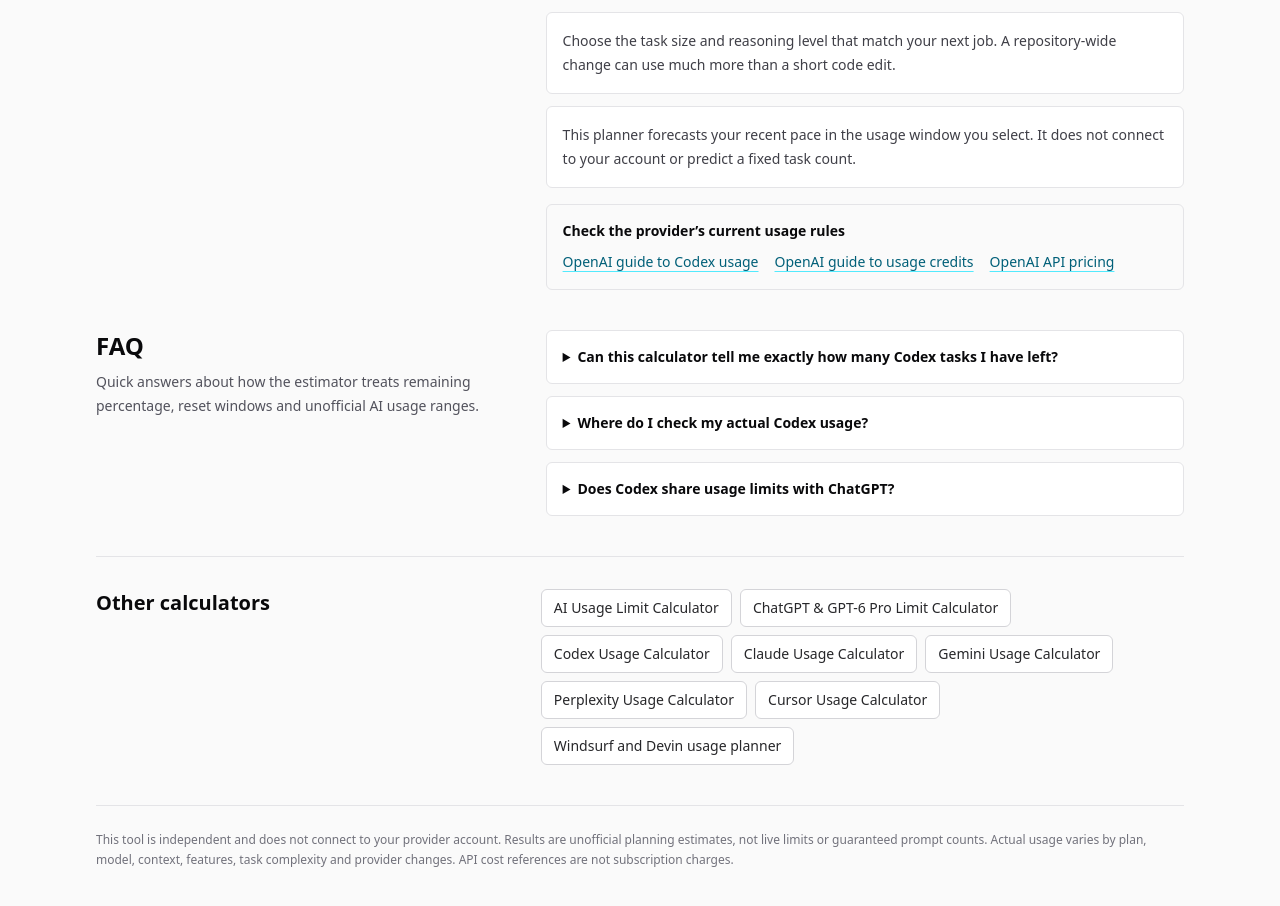
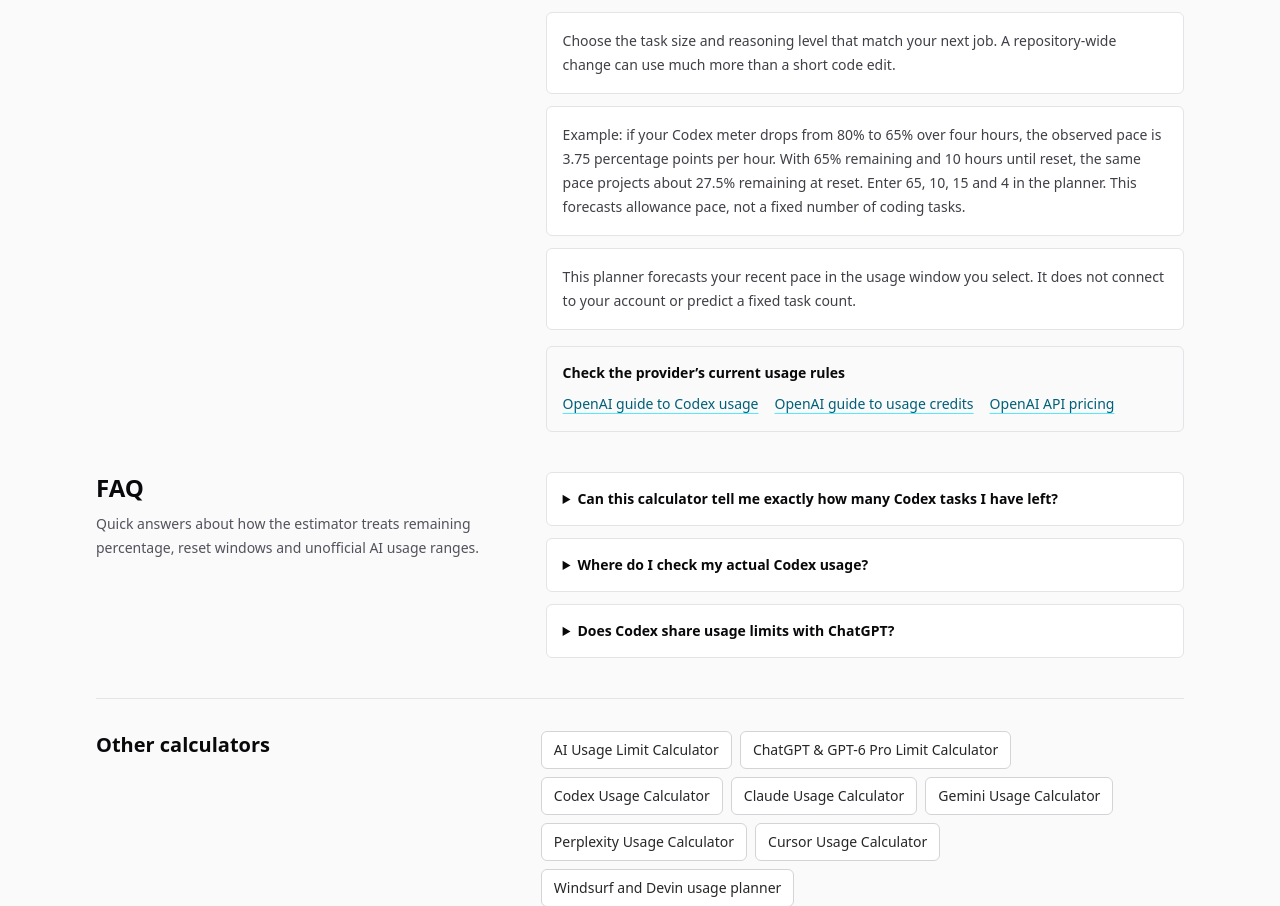
Before and after one commit to fladare124/ai-percent-to-prompts-calculator, a Next.js app: page /codex-usage-calculator in a window 1280 px wide. Shown: the part 1134-2040 px from the top of the page. Built offline with nearby package versions, Linux system fonts and the light colour scheme.

Commit message:
Add Codex usage pace example

```diff
--- a/src/app/codex-usage-calculator/page.tsx
+++ b/src/app/codex-usage-calculator/page.tsx
@@ -32,6 +32,7 @@ export default function CodexUsageCalculatorPage() {
           "Open Settings or your usage dashboard to check which allowance is active, its balance and any reset time. In an active Codex CLI session, run /status.",
           "On plans that use shared allowances or credits, Codex can share usage with ChatGPT Work, ChatGPT for Excel and Workspace Agents when those features are available. Regular ChatGPT messages use separate limits.",
           "Choose the task size and reasoning level that match your next job. A repository-wide change can use much more than a short code edit.",
+          "Example: if your Codex meter drops from 80% to 65% over four hours, the observed pace is 3.75 percentage points per hour. With 65% remaining and 10 hours until reset, the same pace projects about 27.5% remaining at reset. Enter 65, 10, 15 and 4 in the planner. This forecasts allowance pace, not a fixed number of coding tasks.",
           "This planner forecasts your recent pace in the usage window you select. It does not connect to your account or predict a fixed task count.",
         ],
         sources: [
```
